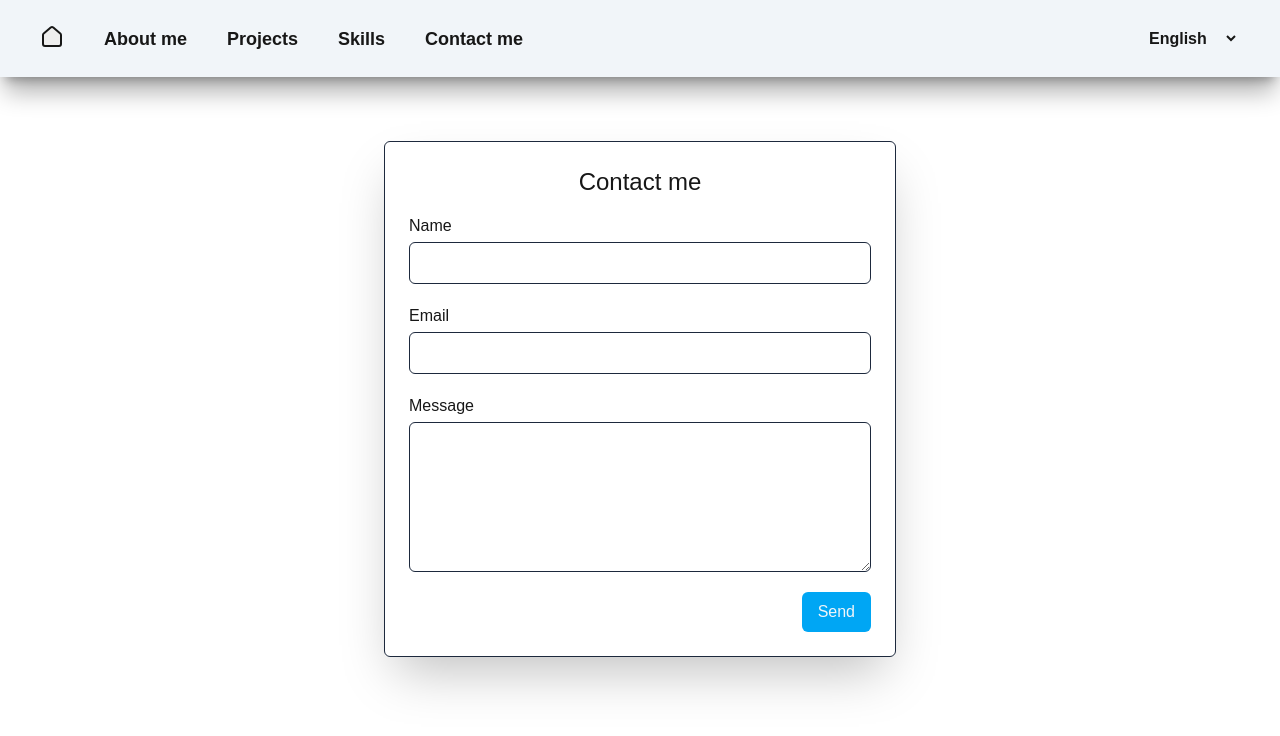
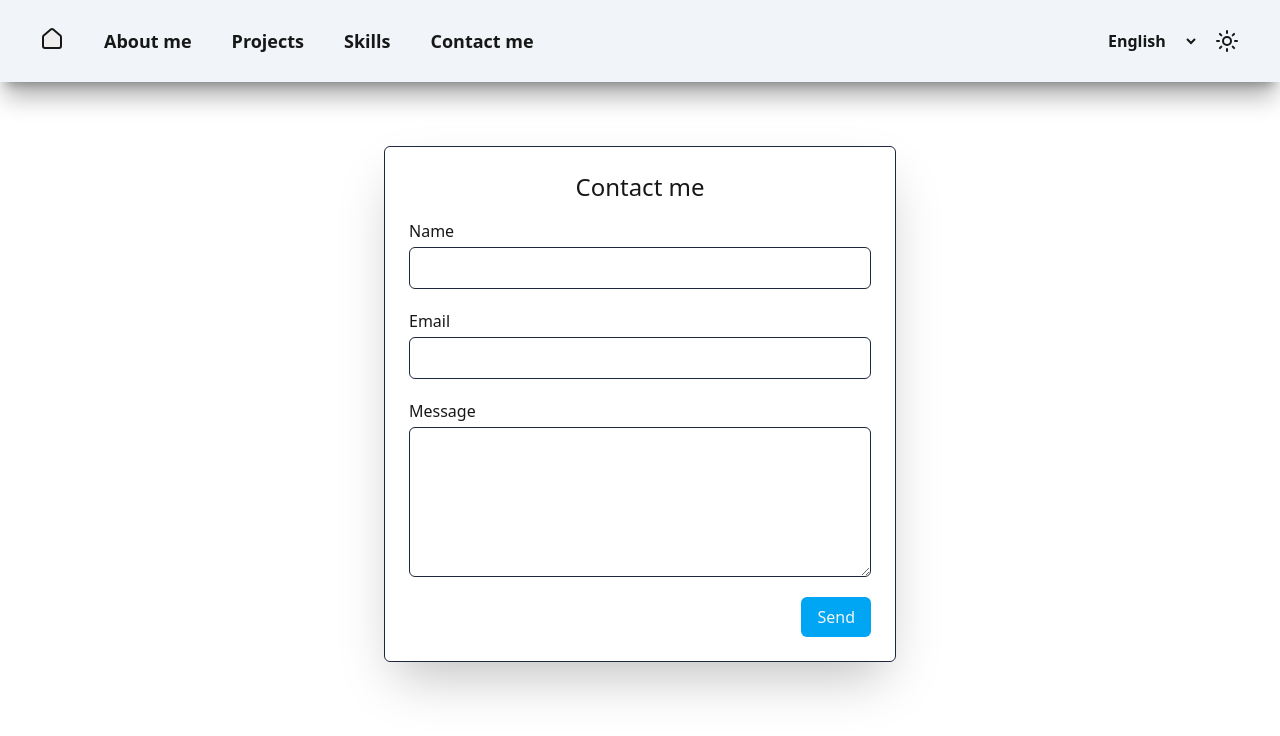
Before and after one commit to MikeLvl76/Portfolio, a Next.js app: page /contact in a window 1280 px wide. Shown: the top 736 px of the page. Built offline with nearby package versions, Linux system fonts and the light colour scheme.

Commit message:
add theme provider to handle switching theme (dark/light mode)  with button

```diff
--- a/src/app/globals.css
+++ b/src/app/globals.css
@@ -1,4 +1,6 @@
 @import "tailwindcss";
+
+@custom-variant dark (&:where(.dark, .dark *));
 
 :root {
   --background: #ffffff;
@@ -8,7 +10,20 @@
 body {
   color: var(--foreground);
   background: var(--background);
-  font-family: Arial, Helvetica, sans-serif;
+  font-family: system-ui, -apple-system, Segoe UI, Roboto, sans-serif;
+}
+
+nav {
+  font-family: system-ui, -apple-system, Segoe UI, Roboto, sans-serif;
+}
+
+h1,
+h2,
+h3,
+h4,
+h5,
+h6 {
+  font-family: system-ui, -apple-system, Segoe UI, Roboto, sans-serif;
 }
 
 nextjs-portal {
--- a/src/app/layout.tsx
+++ b/src/app/layout.tsx
@@ -1,18 +1,7 @@
 import { Metadata } from "next";
-import { Geist, Geist_Mono } from "next/font/google";
 import "./globals.css";
 import { CompleteNavbar } from "@/components/navbar";
-import { LocaleProvider } from "@/components/providers";
-
-const geistSans = Geist({
-  variable: "--font-geist-sans",
-  subsets: ["latin"],
-});
-
-const geistMono = Geist_Mono({
-  variable: "--font-geist-mono",
-  subsets: ["latin"],
-});
+import { LocaleProvider, ThemeProvider } from "@/components/providers";
 
 export const metadata: Metadata = {
   title: "Portfolio",
@@ -27,12 +16,14 @@ export default function RootLayout({
   return (
     <html lang="en">
       <body
-        className={`flex flex-col justify-start gap-4 ${geistSans.variable} ${geistMono.variable} antialiased max-w-screen min-h-screen`}
+        className={`flex flex-col justify-start gap-4 antialiased max-w-screen min-h-screen`}
       >
-        <LocaleProvider>
-          <CompleteNavbar />
-          {children}
-        </LocaleProvider>
+        <ThemeProvider>
+          <LocaleProvider>
+            <CompleteNavbar />
+            {children}
+          </LocaleProvider>
+        </ThemeProvider>
       </body>
     </html>
   );
--- a/src/components/navbar/complete-navbar.tsx
+++ b/src/components/navbar/complete-navbar.tsx
@@ -4,7 +4,8 @@ import { HomeIcon } from "lucide-react";
 import Navbar from "./navbar";
 import NavbarItem from "./navbar-item";
 import { Locale, useLocaleContext } from "../providers";
-import { Dropdown } from "../ui";
+import { Dropdown } from "../dropdown";
+import ThemeSwitch from "../switch/theme";
 
 export default function CompleteNavbar() {
   const { getLocaleNavbarContent, updateLocale, locale } = useLocaleContext();
@@ -36,7 +37,7 @@ export default function CompleteNavbar() {
             to="/contact"
           />
         </div>
-        <div className="self-start sm:self-auto sm:w-auto w-full p-2 text-[11px] sm:text-base lg:text-md font-bold hover:cursor-pointer focus:outline-none focus:ring-0 bg-slate-100 border border-slate-100 focus:border-slate-100">
+        <div className="flex flex-row gap-4 self-start sm:self-auto sm:w-auto w-full p-2 text-[11px] sm:text-base lg:text-md font-bold hover:cursor-pointer focus:outline-none focus:ring-0 bg-slate-100 border border-slate-100 focus:border-slate-100">
           <Dropdown
             value={locale.lang}
             values={[
@@ -46,6 +47,7 @@ export default function CompleteNavbar() {
             onChange={(value) => updateLocale(value as Locale["lang"])}
             className="sm:p-2"
           />
+          <ThemeSwitch />
         </div>
       </div>
     </Navbar>
--- a/src/components/providers/index.ts
+++ b/src/components/providers/index.ts
@@ -1,2 +1,3 @@
+export { ThemeProvider } from "./theme-provider";
 export { LocaleProvider, useLocaleContext } from "./locale-provider";
 export type { Locale } from "./locale-provider";
--- /dev/null
+++ b/src/components/providers/theme-provider.tsx
@@ -0,0 +1,63 @@
+"use client";
+
+import {
+  createContext,
+  ReactNode,
+  useContext,
+  useEffect,
+  useState,
+} from "react";
+
+export type Theme = "light" | "dark";
+
+type ThemeContextType = {
+  theme: Theme;
+  toggleDarkTheme: () => void;
+};
+
+const ThemeContext = createContext<ThemeContextType>({
+  theme: "light",
+  toggleDarkTheme: () => {},
+});
+
+export const useThemeContext = () => {
+  const context = useContext(ThemeContext);
+  if (!context) {
+    throw Error("Cannot use context outside provider.");
+  }
+
+  return context;
+};
+
+type Props = {
+  children: ReactNode;
+};
+
+export function ThemeProvider({ children }: Props) {
+  const [theme, setTheme] = useState<Theme>("light");
+
+  const toggleDarkTheme = () => {
+    const html = document.documentElement;
+    const isDark = html.classList.toggle("dark");
+    const _theme: Theme = isDark ? "dark" : "light";
+
+    setTheme(_theme);
+    localStorage.setItem("theme", _theme);
+  };
+
+  useEffect(() => {
+    const _theme = localStorage.getItem("theme") as Theme | null;
+    setTheme(_theme || "light");
+
+    if (theme === "dark") {
+      document.documentElement.classList.add("dark");
+    }
+    // eslint-disable-next-line react-hooks/exhaustive-deps
+  }, []);
+
+  return (
+    <ThemeContext.Provider value={{ theme, toggleDarkTheme }}>
+      {children}
+    </ThemeContext.Provider>
+  );
+}
--- /dev/null
+++ b/src/components/switch/theme.tsx
@@ -0,0 +1,18 @@
+"use client";
+
+import { MoonIcon, SunIcon } from "lucide-react";
+import { useThemeContext } from "../providers/theme-provider";
+
+export default function ThemeSwitch() {
+  const { theme, toggleDarkTheme } = useThemeContext();
+
+  return (
+    <button onClick={toggleDarkTheme}>
+      {theme === "dark" ? (
+        <MoonIcon className="hover:cursor-pointer size-4 sm:size-6" />
+      ) : (
+        <SunIcon className="hover:cursor-pointer size-4 sm:size-6" />
+      )}
+    </button>
+  );
+}
```
Also changed, not shown: src/components/dropdown/dropdown.tsx (renamed from src/components/ui/dropdown.tsx), src/components/dropdown/index.ts (renamed from src/components/ui/index.ts).
